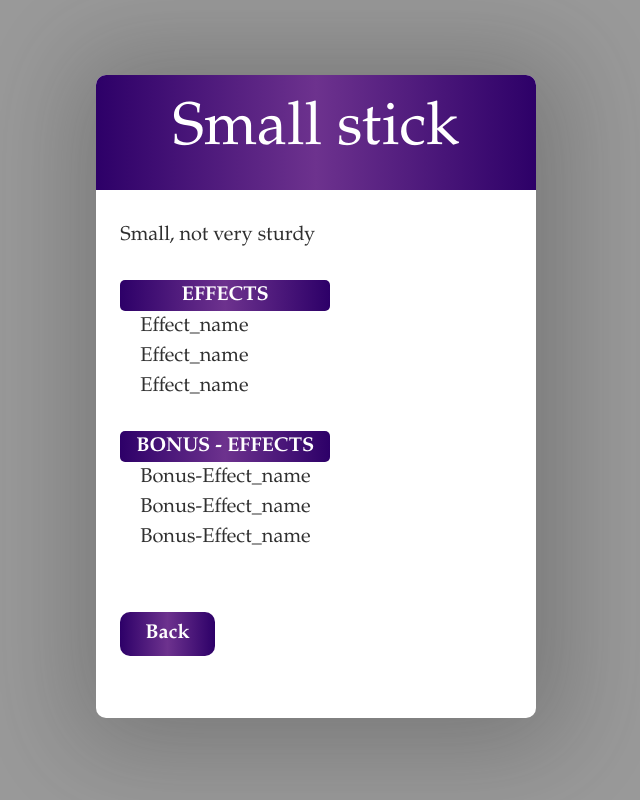
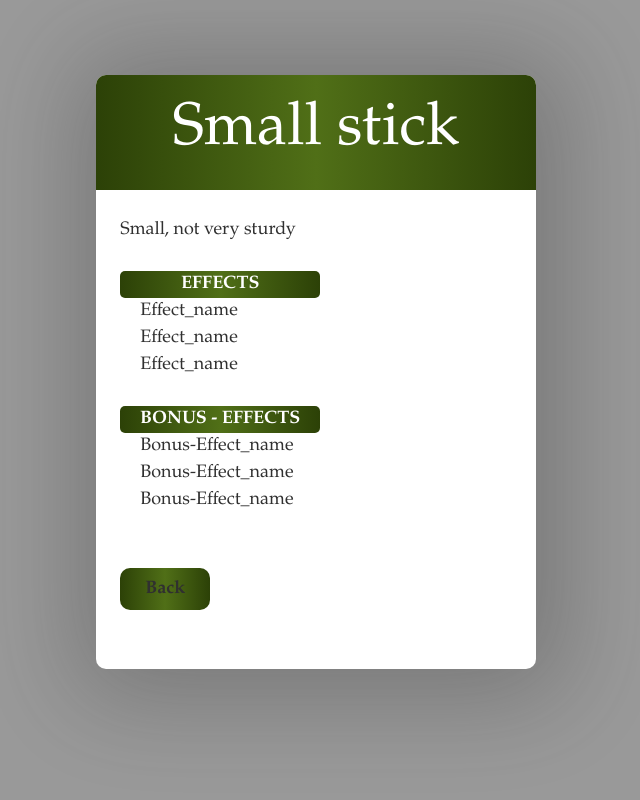
Before and after one commit to WouterOnGithub/Waystone, a React (Vite) app in the folder waystoneProject/: page /user/View_Item in a window 1280 px wide. Shown: the whole page, without its empty margins (324-964 px from the left). Built offline with nearby package versions, Linux system fonts and the light colour scheme; no server answers.

Commit message:
Green theme set.

```diff
--- a/waystoneProject/src/components/popups/View_Character.jsx
+++ b/waystoneProject/src/components/popups/View_Character.jsx
@@ -153,7 +153,7 @@ function View_Character()
                         <br />
                         <div id="addview-stats">
                             <div id="view-title-box"><b id="view-title">Sub-Class</b></div>
-                            <div><p id="view-body">[Sub-Class_Placeholder]</p></div> {/* later replaced by real value */}
+                            <div><p id="view-body">[Sub_Placeholder]</p></div> {/* later replaced by real value */}
                         </div>
                         <br />
                         <div id="addview-stats">
@@ -196,7 +196,7 @@ function View_Character()
 
                         <div id="addview-stats">
                             <div id="view-title-box"><b id="view-title">Armor Class</b></div>
-                            <div><p id="view-body">[Armor_Class_Placeholder]</p></div> {/* later replaced by real value */}
+                            <div><p id="view-body">[Armor_Placeholder]</p></div> {/* later replaced by real value */}
                         </div>
                         <br />
                         <div id="addview-stats">
@@ -353,7 +353,7 @@ function View_Character()
             <div id="view-collapsable-sections-content"
              style={{
                         /* if isCollapsed = true => 0px, otherwise => 200px */
-                        maxHeight: isCollapsed6 ? "0px" : "1000px",
+                        maxHeight: isCollapsed6 ? "0px" : "2000px",
                         overflow: "hidden",
                         transition: "max-height 0.5s ease-in-out",
                     }}>
--- a/waystoneProject/src/pages/pages-css/Add_View.css
+++ b/waystoneProject/src/pages/pages-css/Add_View.css
@@ -3,8 +3,7 @@
 {
     --addview-text: 60px;
     --adview-text2: 22px;
-    --text-color4: #D34848;
-    --background-gradient2: radial-gradient(circle, rgb(56, 78, 16) 50%, rgb(27, 40, 4) 100%);
+    --hp-text-color: #D34848;
 }
 
 #addview-page /* The gray_/black_ background for the pop-ups */
@@ -66,7 +65,7 @@
     border-radius: var(--border-radius2);
     background: var(--background-gradient);
     text-align: center;
-    width: 210px;
+    width: 200px;
 }
 .view-title-box-long /* The green_ small titles in the view pages (the long ones) */
 {
@@ -111,13 +110,13 @@
 {
     margin-top: 20px;
 }
-.view-stats-main-title-1 { background-color: var(--projectbox-colour2); } /* HP */
-.view-stats-main-title-2 { background-color: var(--projectbox-colour3); } /* LVL */
-.view-stats-main-title-3 { background-color: var(--projectbox-colour); } /* EXP */
-.view-stats-main-title-4 { background-color: var(--background-colour2); } /* STATUS */
+.view-stats-main-title-1 { background: var(--projectbox-colour2); } /* HP */
+.view-stats-main-title-2 { background: var(--projectbox-colour3); } /* LVL */
+.view-stats-main-title-3 { background: var(--projectbox-colour); } /* EXP */
+.view-stats-main-title-4 { background: var(--projectbox-colour4); } /* STATUS */
 .view-hp  /* the HP */
 {
-    color: var(--text-color4);
+    color: var(--hp-text-color);
     font-weight: bold;
 }
 
@@ -141,7 +140,7 @@
     border-radius: var(--border-radius2);
     background-color: var(--background-colour2);
     color: var(--text-color2);
-    width: 250px;
+    width: 240px;
     padding-left: 15px;
     margin-top: 20px;
     margin-left: 0px;
@@ -209,7 +208,7 @@
 }
 #input-box-gray input, #input-box-gray textarea
 {
-    width: 100%;
+    width: 70%;
     max-width: 100%;
     box-sizing: border-box;
 }
@@ -225,7 +224,7 @@
 }
 #game-settings-options button /* the buttons of the options itself */
 {
-    border: var(--text-color2);
+    border: var(--text-color);
     font-size: var(--adview-text2);
     font-weight: bold;
     margin-bottom: 25px;
--- a/waystoneProject/src/pages/pages-css/CSS.css
+++ b/waystoneProject/src/pages/pages-css/CSS.css
@@ -2,21 +2,28 @@
 {
     --title-text: 120px;
     --head-text: 25px;
-    --body-text: 20px;
+    --body-text: 18px;
     --link-text: 12px;
+
     --text-color: #303030;
     --text-color2: #ffffff;
-    --text-color3: rgba(45, 0, 104, 1);
-    --background-gradient: linear-gradient(90deg,rgba(45, 0, 104, 1) 0%, rgb(109, 50, 142) 50%, rgba(45, 0, 104, 1) 100%);
+    --text-color3: rgba(44, 65, 7, 1);
+
+    --background-gradient: linear-gradient(90deg,rgba(44, 65, 7, 1) 0%, rgba(80, 111, 23, 1) 50%, rgba(44, 65, 7, 1) 100%);
+    --background-gradient2: radial-gradient(circle, rgb(56, 78, 16) 50%, rgb(27, 40, 4) 100%);
     --background-colour:#ffffff;
     --background-colour2:#d9d9d9;
     --background-colour3:#bfbfbf;
     --background-colour4: #303030;
-    --projectbox-colour: #E7D665;
-    --projectbox-colour2: #D34848;
-    --projectbox-colour3: #447DC9;
+
+    --projectbox-colour: linear-gradient(90deg,rgb(216, 188, 63) 0%, rgba(231, 214, 101, 1) 50%, rgb(216, 188, 63) 100%);;
+    --projectbox-colour2: linear-gradient(90deg,rgba(176, 49, 49, 1) 0%, rgba(211, 72, 72, 1) 50%, rgba(176, 49, 49, 1) 100%);;
+    --projectbox-colour3: linear-gradient(90deg,rgba(50, 104, 173, 1) 0%, rgba(68, 125, 201, 1) 50%, rgba(50, 104, 173, 1) 100%);
+    --projectbox-colour4: linear-gradient(90deg,rgba(184, 184, 184, 1) 0%, rgba(217, 217, 217, 1) 50%, rgba(184, 184, 184, 1) 100%);;
+
     --form-box-colour: #E0E0E0;
     --link-colour: #447DC9;
+
     --border-radius: 10px;
     --border-radius2: 5px;
     --border-radius3: 50px;
@@ -41,13 +48,13 @@
 ::-webkit-scrollbar-thumb
 {
     border-radius: var(--border-radius);
-    background: linear-gradient(135deg, rgba(45, 0, 104, 1) 0%, rgb(109, 50, 142) 100%);
-    box-shadow: inset 0 0 10px rgba(45, 0, 104, 1);
+    background: linear-gradient(135deg, rgba(44, 65, 7, 1) 0%, rgba(80, 111, 23, 1) 100%);
+    box-shadow: inset 0 0 10px rgba(44, 65, 7, 1);
     height: 20px;
 }
 ::-webkit-scrollbar-thumb:hover
 {
-    background: rgba(45, 0, 104, 1);
+    background: rgba(44, 65, 7, 1);
     cursor: grab;
     transition: 0.3s;
 }
@@ -175,7 +182,7 @@ nav a:hover
 {
     border-radius: var(--border-radius);
     background: var(--background-gradient);
-    color: var(--text-color2);
+    color: var(--text-color);
     font-weight: bold;
     border: none;
     padding: 10px;
@@ -186,6 +193,7 @@ nav a:hover
 }
 #button-green:hover, #addview-green-bar:hover /* All green_ buttons button */ /* Green bars in add & view pages */
 {
+    color: var(--text-color2);
     transition: 0.5s;
     box-shadow: 0 8px 20px rgba(43, 43, 43, 0.3);
     transform: translateY(-2px);
```
Also changed, not shown: waystoneProject/src/assets/Waystone_logo.png.
